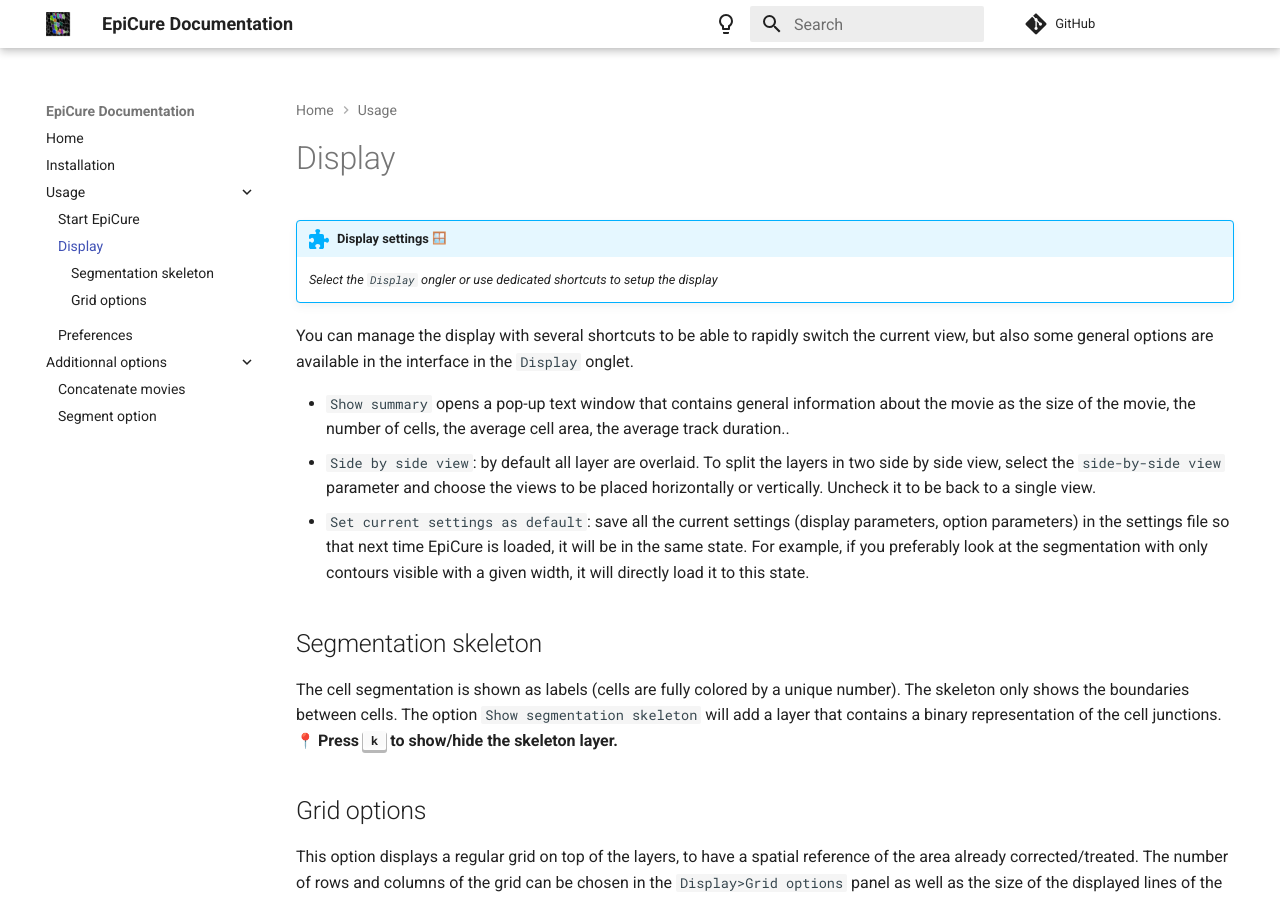
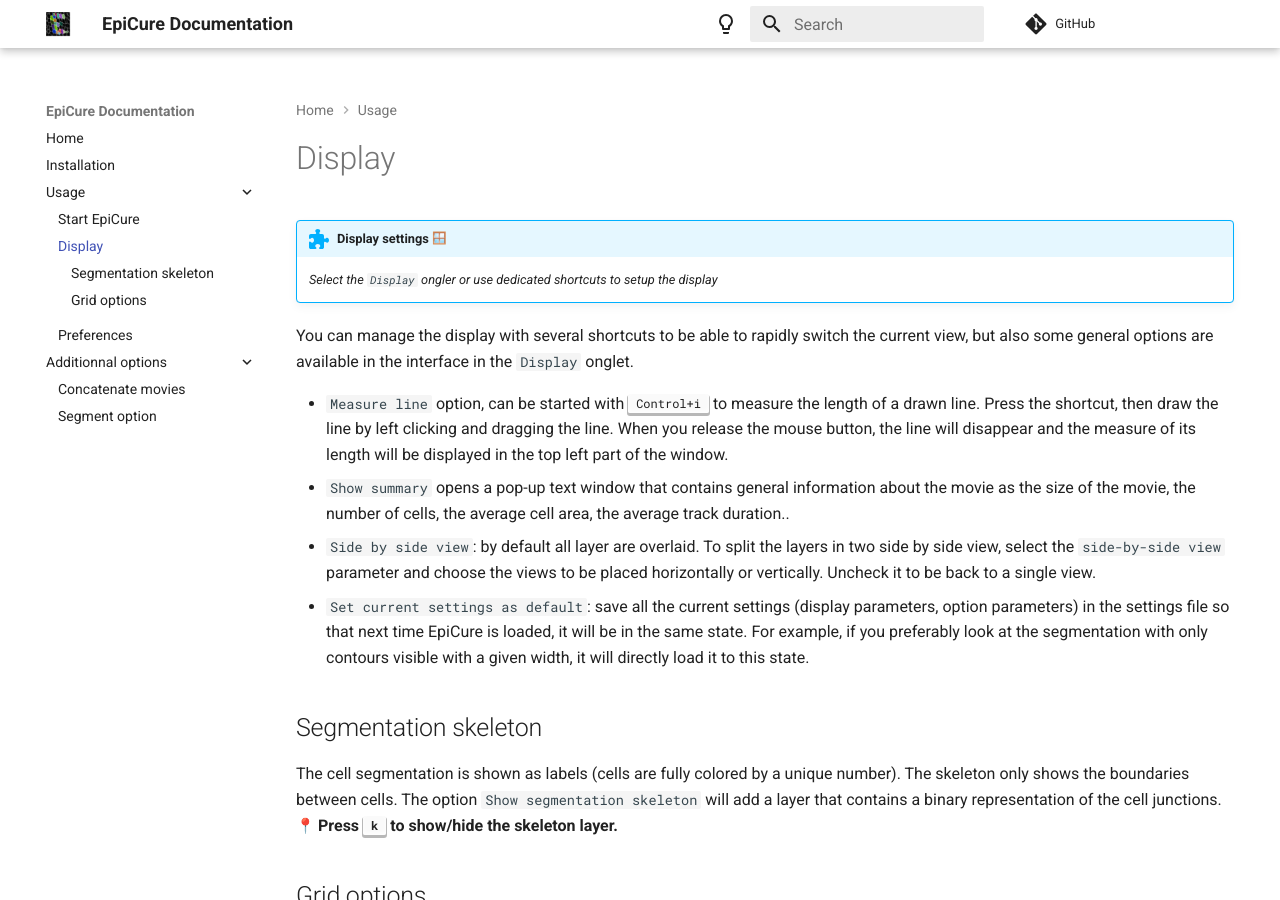
Before and after one commit to gletort/Epicure, an MkDocs documentation site: the page built from docs/Display.md, in a window 1280 px wide and 900 px high. Built offline with MkDocs 1.6.1 and Material for MkDocs 9.7.7, drawn with Linux system fonts in a browser that asks for light colours; emoji names are drawn with the system emoji font; comment, search, counter and statistics services are not loaded.

Commit message:
doc display: added measure line

```diff
--- a/docs/Display.md
+++ b/docs/Display.md
@@ -3,7 +3,7 @@
 
 You can manage the display with several shortcuts to be able to rapidly switch the current view, but also some general options are available in the interface in the `Display` onglet.
 
-
+* `Measure line` option, can be started with <kbd>Control+i</kbd> to measure the length of a drawn line. Press the shortcut, then draw the line by left clicking and dragging the line. When you release the mouse button, the line will disappear and the measure of its length will be displayed in the top left part of the window.
 * `Show summary` opens a pop-up text window that contains general information about the movie as the size of the movie, the number of cells, the average cell area, the average track duration..
 * `Side by side view`: by default all layer are overlaid. To split the layers in two side by side view, select the `side-by-side view` parameter and choose the views to be placed horizontally or vertically. Uncheck it to be back to a single view.
 * `Set current settings as default`: save all the current settings (display parameters, option parameters) in the settings file so that next time EpiCure is loaded, it will be in the same state.
```
